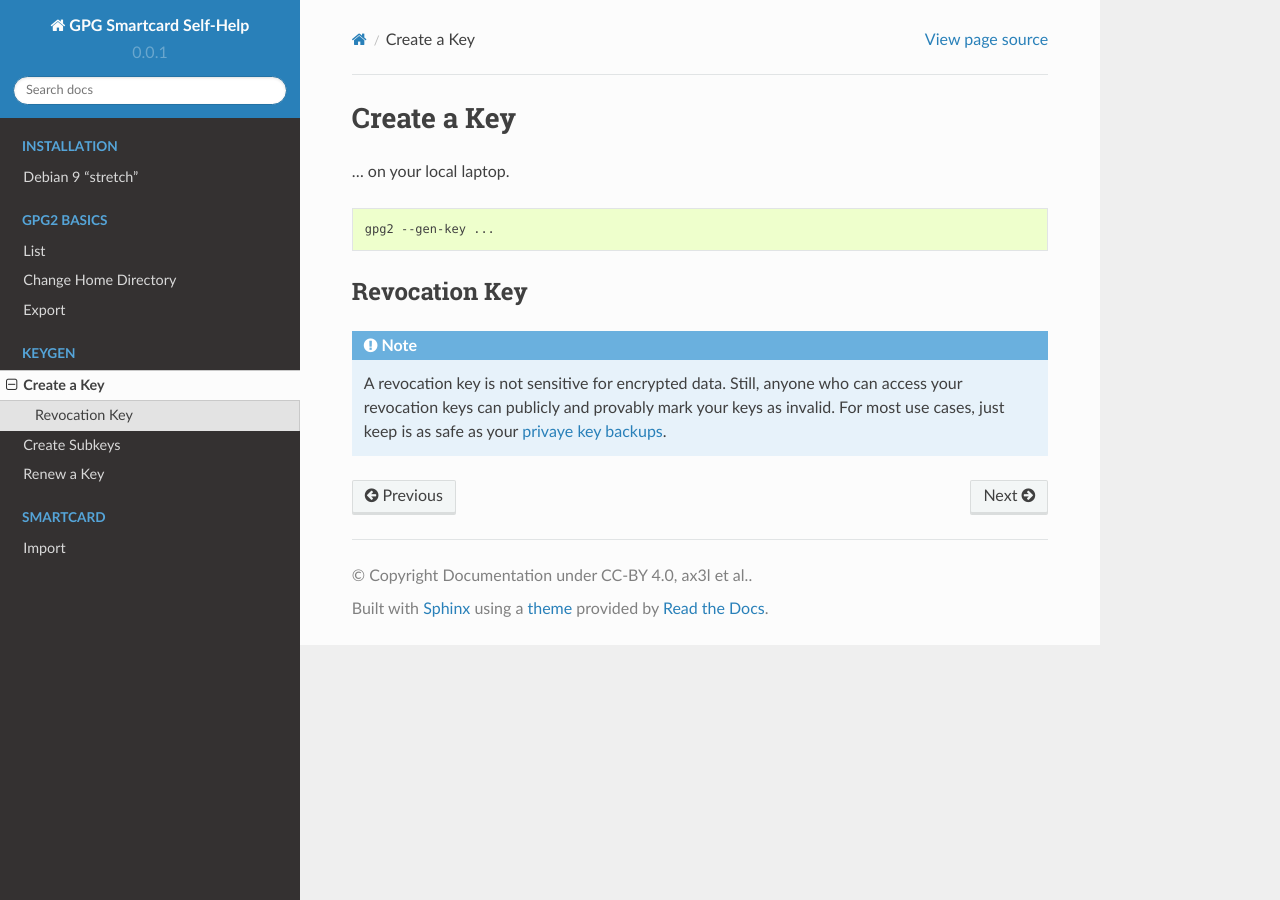
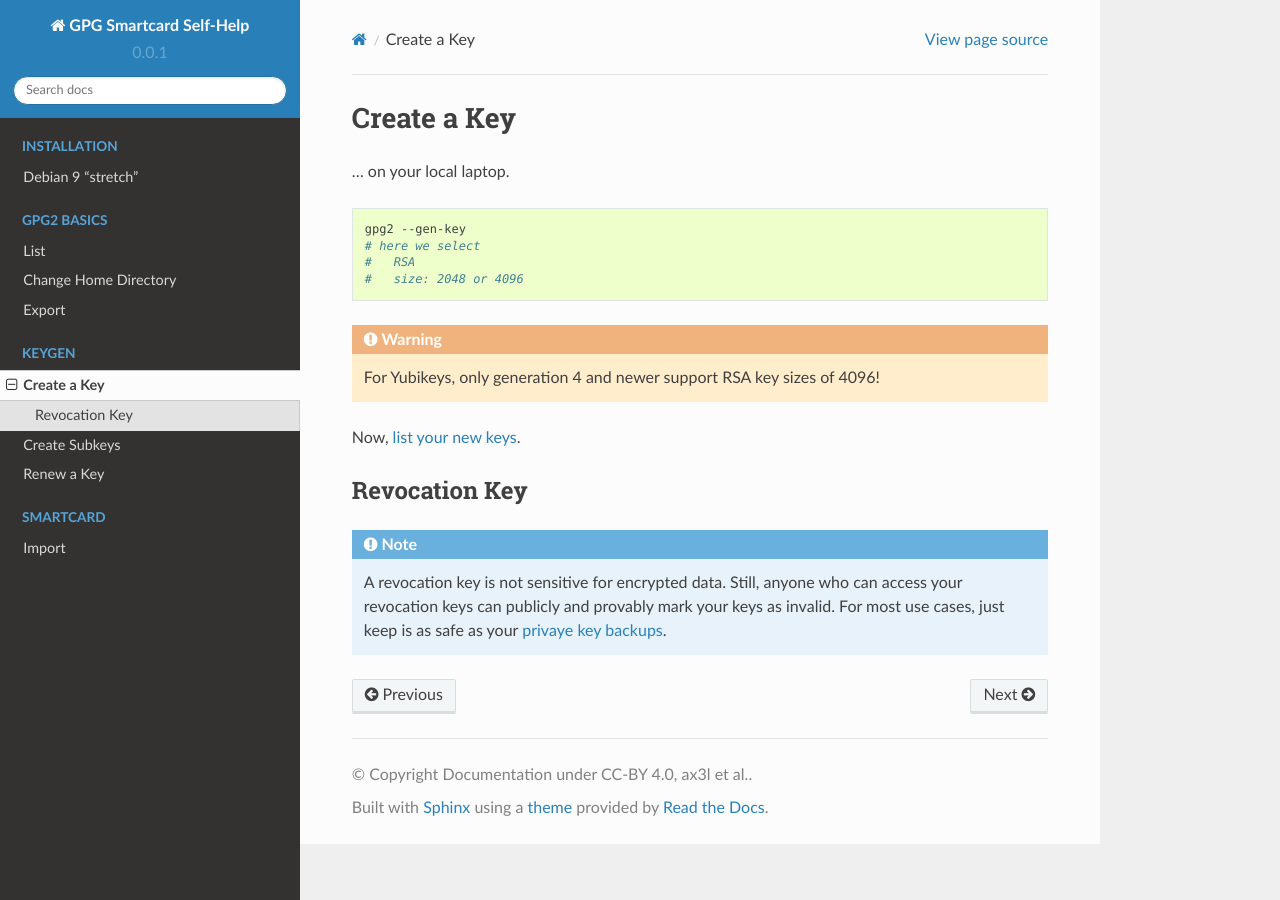
Before and after one commit to ax3l/gpg_smartcard, a Sphinx documentation site: the page built from source/keygen/new.rst, in a window 1280 px wide. Built offline with Sphinx 7.4.7 and the Read the Docs theme 2.0.0, drawn with Linux system fonts in a browser that asks for light colours.

Commit message:
Key Generation

```diff
--- a/source/keygen/new.rst
+++ b/source/keygen/new.rst
@@ -7,7 +7,16 @@ Create a Key
 
 .. code:: bash
 
-   gpg2 --gen-key ...
+   gpg2 --gen-key
+   # here we select
+   #   RSA
+   #   size: 2048 or 4096
+
+.. warning::
+
+   For Yubikeys, only generation 4 and newer support RSA key sizes of 4096!
+
+Now, :ref:`list your new keys <gpg2-list>`.
 
 Revocation Key
 --------------
--- a/source/smartcard/import.rst
+++ b/source/smartcard/import.rst
@@ -43,7 +43,7 @@ Full key to stub key...
    gpg> quit
    # Save changes? (y/N) y
 
-   gpg2 --list-secet-keys
+   gpg2 --list-secret-keys
    # [...]
    # ssb* [...]
 
```
